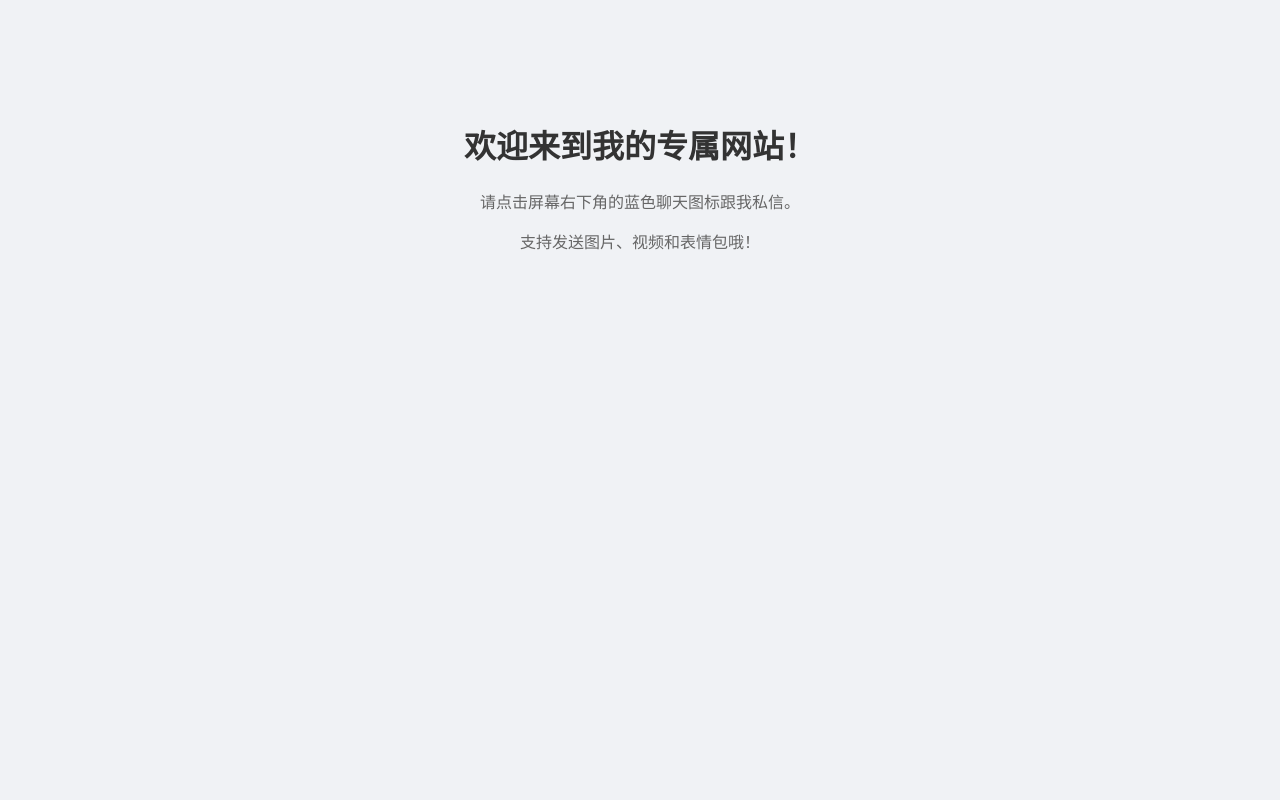
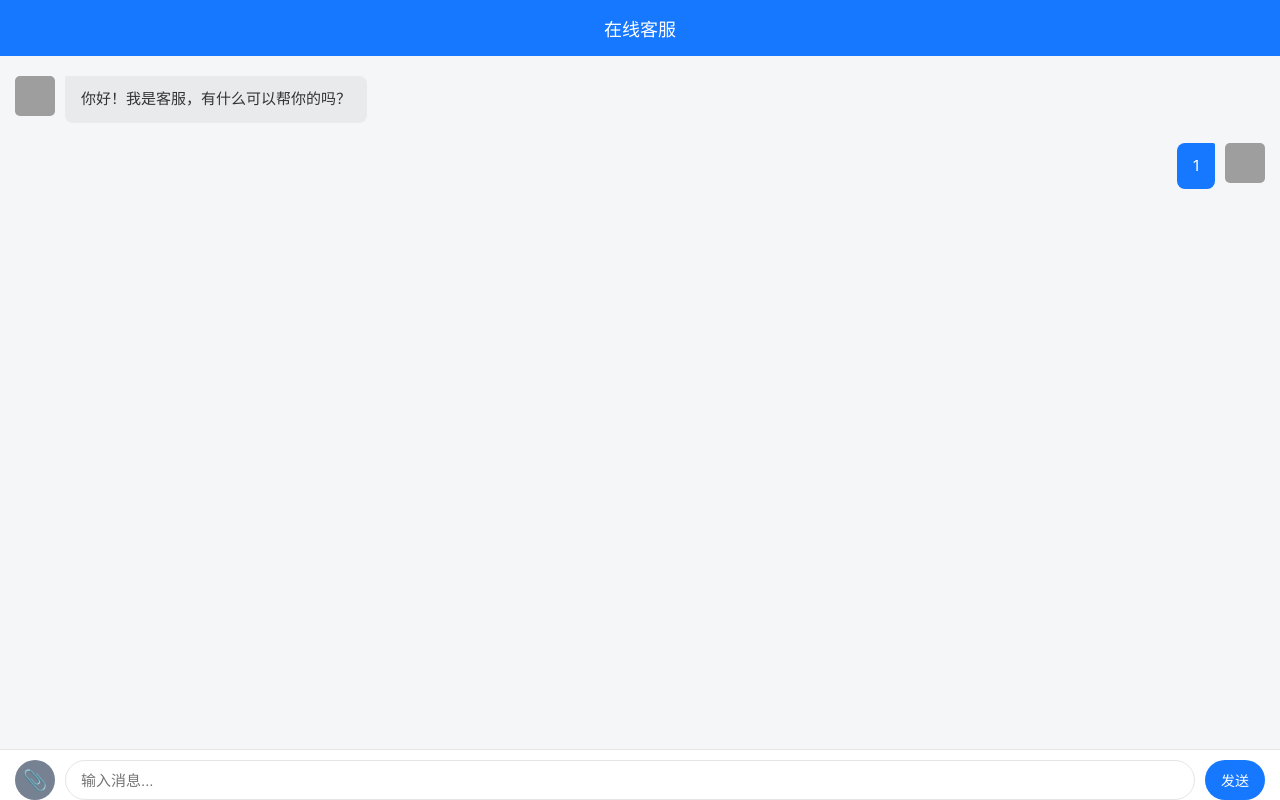
Before and after one commit to dndhj5740-cpu/dndhj5740-cpu.github.io, a plain HTML site: page index.html in a window 1280 px wide. Drawn offline with Linux system fonts and the light colour scheme; grey boxes are pictures that could not be loaded.

Commit message:
Update index.html

```diff
--- a/index.html
+++ b/index.html
@@ -2,30 +2,172 @@
 <html lang="zh-CN">
 <head>
     <meta charset="UTF-8">
-    <meta name="viewport" content="width=device-width, initial-scale=1.0">
-    <title>我的网站客服</title>
+    <meta name="viewport" content="width=device-width, initial-scale=1.0, maximum-scale=1.0, user-scalable=no">
+    <title>在线客服</title>
     <style>
+        * { box-sizing: border-box; margin: 0; padding: 0; }
         body {
-            font-family: sans-serif;
-            background-color: #f0f2f5;
+            font-family: -apple-system, BlinkMacSystemFont, "Segoe UI", Roboto, Helvetica, Arial, sans-serif;
+            background-color: #f5f6f8;
+            height: 100vh;
+            display: flex;
+            flex-direction: column;
+        }
+
+        /* 顶部蓝底标题栏 */
+        .header {
+            background-color: #1677ff;
+            color: white;
             text-align: center;
-            padding-top: 100px;
-            margin: 0;
+            padding: 15px;
+            font-size: 18px;
+            font-weight: 500;
+            position: sticky;
+            top: 0;
+            z-index: 10;
         }
-        h1 { color: #333; }
-        p { color: #666; }
+
+        /* 聊天消息区域 */
+        .chat-area {
+            flex: 1;
+            padding: 20px 15px;
+            overflow-y: auto;
+            display: flex;
+            flex-direction: column;
+            gap: 20px;
+        }
+
+        /* 消息行通用样式 */
+        .msg-row { display: flex; align-items: flex-start; gap: 10px; }
+        .msg-row.user { flex-direction: row-reverse; }
+
+        /* 头像 */
+        .avatar {
+            width: 40px;
+            height: 40px;
+            border-radius: 5px;
+            object-fit: cover;
+            flex-shrink: 0;
+        }
+
+        /* 气泡 */
+        .bubble {
+            max-width: 70%;
+            padding: 12px 16px;
+            border-radius: 8px;
+            font-size: 15px;
+            line-height: 1.5;
+            word-wrap: break-word;
+        }
+        /* 客服气泡（灰色） */
+        .msg-row.agent .bubble { background-color: #e9eaec; color: #333; border-top-left-radius: 2px; }
+        /* 用户气泡（蓝色） */
+        .msg-row.user .bubble { background-color: #1677ff; color: white; border-top-right-radius: 2px; }
+
+        /* 底部输入区 */
+        .input-area {
+            background-color: white;
+            padding: 10px 15px;
+            border-top: 1px solid #e5e5e5;
+            display: flex;
+            align-items: center;
+            gap: 10px;
+            padding-bottom: env(safe-area-inset-bottom); /* 适配全面屏底部 */
+        }
+
+        /* 附件按钮 */
+        .attach-btn {
+            width: 40px;
+            height: 40px;
+            background-color: #768192;
+            border-radius: 50%;
+            display: flex;
+            justify-content: center;
+            align-items: center;
+            color: white;
+            font-size: 20px;
+            border: none;
+            flex-shrink: 0;
+        }
+
+        /* 输入框 */
+        .input-box {
+            flex: 1;
+            height: 40px;
+            border: 1px solid #e5e5e5;
+            border-radius: 20px;
+            padding: 0 15px;
+            font-size: 15px;
+            outline: none;
+        }
+
+        /* 发送按钮 */
+        .send-btn {
+            width: 60px;
+            height: 40px;
+            background-color: #1677ff;
+            color: white;
+            border: none;
+            border-radius: 20px;
+            font-size: 14px;
+            font-weight: 500;
+        }
     </style>
+</head>
+<body>
 
-    <script type="text/javascript">
-        window.$crisp=[];
-        // 注意：下面这行引号里的内容，必须换成你自己的专属 ID 才能生效！
-        window.CRISP_WEBSITE_ID="请在这里填入你的专属ID";
-        (function(){d=document;s=d.createElement("script");s.src="https://client.crisp.chat/l.js";s.async=1;d.getElementsByTagName("head")[0].appendChild(s);})();
+    <!-- 顶部标题 -->
+    <div class="header">在线客服</div>
+
+    <!-- 聊天内容区 -->
+    <div class="chat-area" id="chatArea">
+
+        <!-- 客服消息 -->
+        <div class="msg-row agent">
+            <!-- 这里的链接可以换成你喜欢的机器人头像 -->
+            <img src="https://api.dicebear.com/7.x/bottts/svg?seed=Felix" class="avatar">
+            <div class="bubble">你好！我是客服，有什么可以帮你的吗？</div>
+        </div>
+
+        <!-- 模拟用户发出的消息 -->
+        <div class="msg-row user">
+            <!-- 这里的链接可以换成用户的头像 -->
+            <img src="https://api.dicebear.com/7.x/adventurer/svg?seed=Jocelyn" class="avatar">
+            <div class="bubble">1</div>
+        </div>
+
+    </div>
+
+    <!-- 底部输入区 -->
+    <div class="input-area">
+        <button class="attach-btn">📎</button>
+        <input type="text" class="input-box" id="msgInput" placeholder="输入消息...">
+        <button class="send-btn" onclick="sendMsg()">发送</button>
+    </div>
+
+    <script>
+        // 实现前端发送消息的动画效果
+        function sendMsg() {
+            const input = document.getElementById('msgInput');
+            const text = input.value.trim();
+            if (!text) return;
+
+            const chatArea = document.getElementById('chatArea');
+
+            // 创建新的用户消息 HTML
+            const newMsg = document.createElement('div');
+            newMsg.className = 'msg-row user';
+            newMsg.innerHTML = `
+                <img src="https://api.dicebear.com/7.x/adventurer/svg?seed=Jocelyn" class="avatar">
+                <div class="bubble">${text}</div>
+            `;
+
+            chatArea.appendChild(newMsg);
+            input.value = ''; // 清空输入框
+
+            // 自动滚动到底部
+            chatArea.scrollTop = chatArea.scrollHeight;
+        }
     </script>
-    </head>
-<body>
-    <h1>欢迎来到我的专属网站！</h1>
-    <p>请点击屏幕右下角的蓝色聊天图标跟我私信。</p>
-    <p>支持发送图片、视频和表情包哦！</p>
 </body>
 </html>
```
